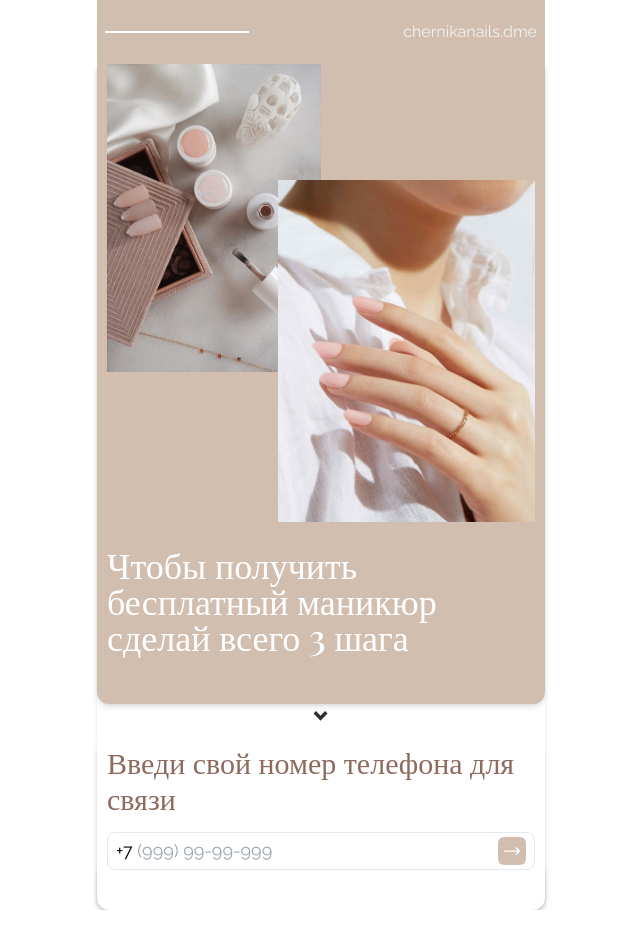
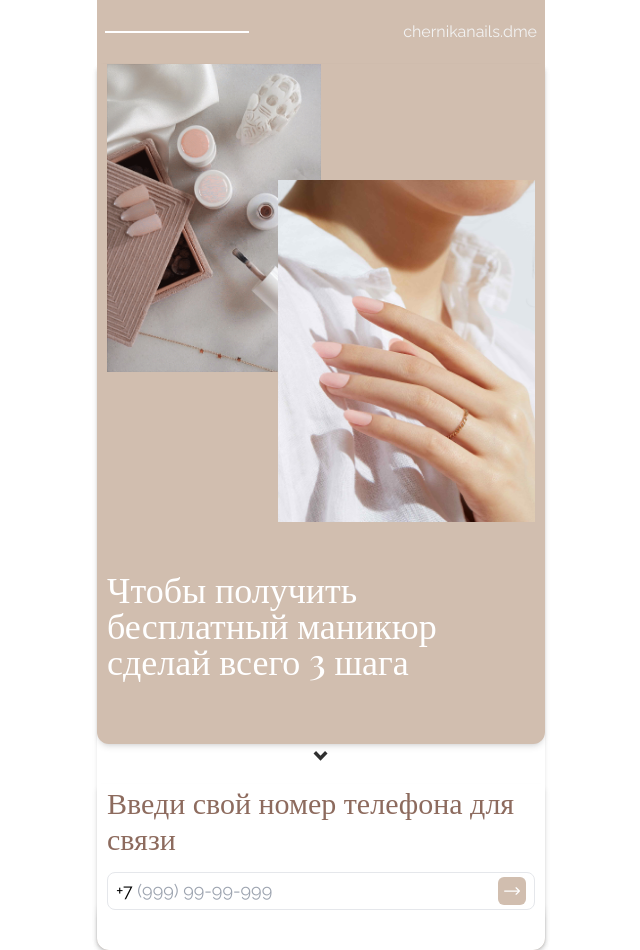
Before and after one commit to kdvornichenko/dmd-landing, a website: page index.html in a window 1280 px wide. Shown: the whole page, without its empty margins (319-959 px from the left). Before the commit the page ends 910 px from the top, so only its background shows below. Drawn offline with nearby package versions, Linux system fonts and the light colour scheme.

Commit message:
first section height fix

```diff
--- a/index.html
+++ b/index.html
@@ -49,7 +49,7 @@
 		</header>
 		<main class="bg-white shadow-md">
 			<section
-				class="px-2.5 pb-3 h-[80vh] relative flex flex-col bg-main-bg rounded-b-xl"
+				class="px-2.5 pb-3 h-[85vh] relative flex flex-col bg-main-bg rounded-b-xl"
 			>
 				<div class="flex flex-col">
 					<img class="w-1/2" src="./img/main-1.png" alt="Маникюр" />
@@ -60,7 +60,7 @@
 					/>
 				</div>
 				<h1
-					class="mt-6 inline-block font-playfair font-medium text-4xl leading-9 text-white"
+					class="mt-12 inline-block font-playfair font-medium text-4xl leading-9 text-white"
 				>
 					Чтобы получить бесплатный маникюр сделай всего 3 шага
 				</h1>
```
Also changed, not shown: output.css.
